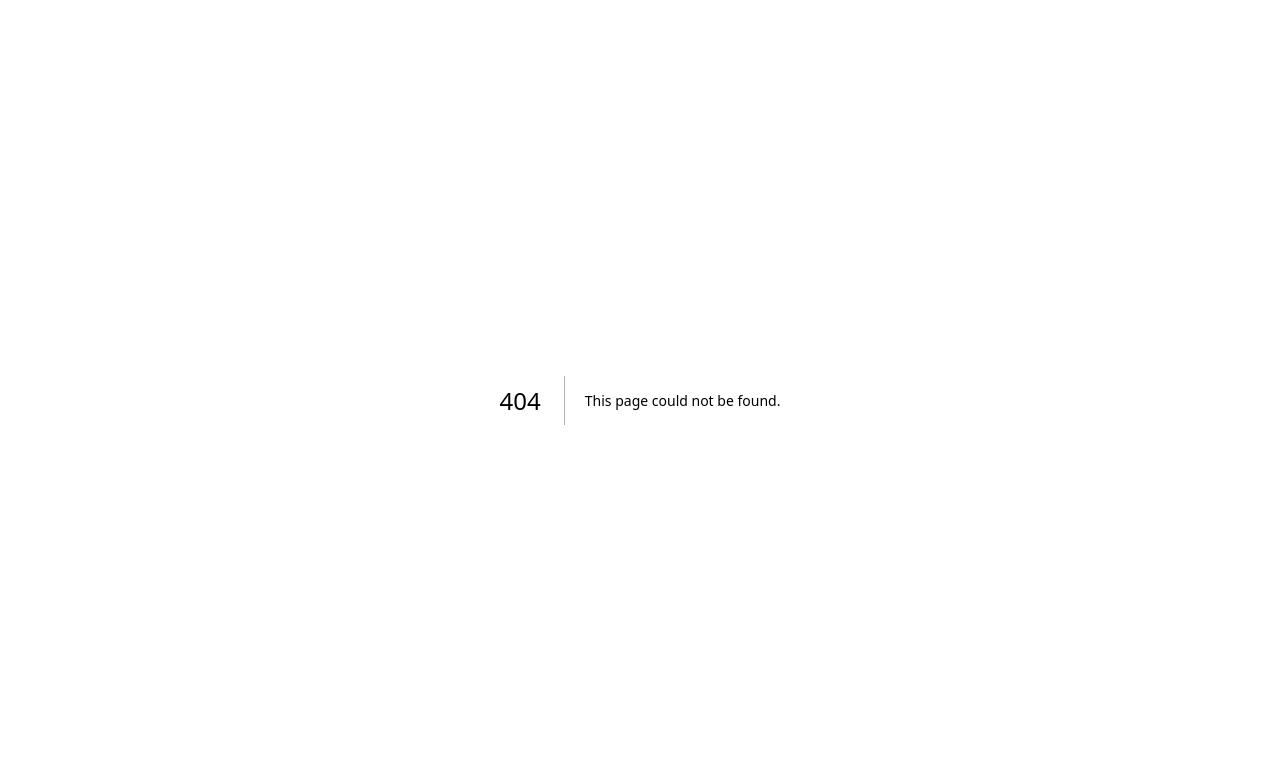
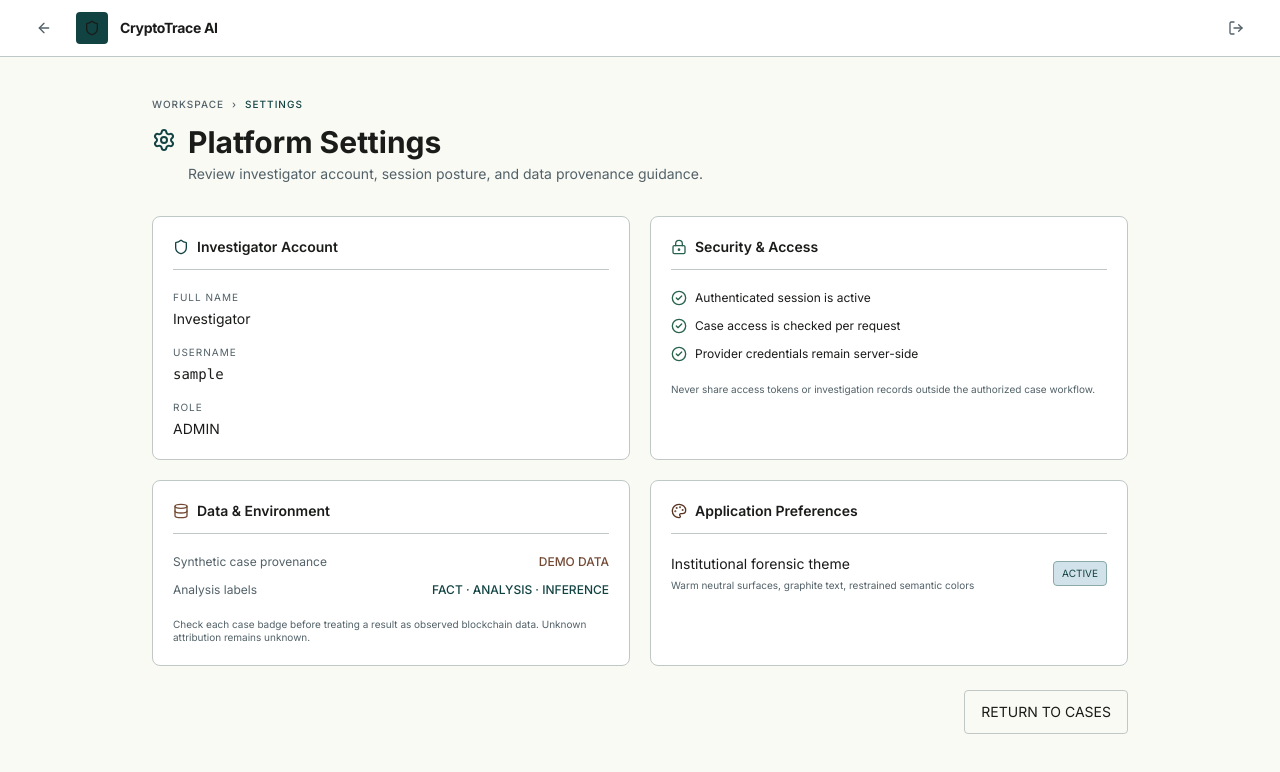
Before and after one commit to arorahemant/CryptoTrace-AI, a Next.js app in the folder frontend/: page /settings in a window 1280 px wide. Before the commit this address had no page. Shown: the top 772 px of the page. Built offline with nearby package versions, Linux system fonts and the light colour scheme; no server answers; sample sign-in values are in the browser's storage.

Commit message:
feat: add investigator settings surface

```diff
--- a/frontend/app/dashboard/page.tsx
+++ b/frontend/app/dashboard/page.tsx
@@ -5,7 +5,7 @@ import { useRouter } from 'next/navigation';
 import api from '@/lib/api';
 import {
   Search, Plus, Shield, Clock, CheckCircle,
-  ChevronRight, Loader2, LogOut
+  ChevronRight, Loader2, LogOut, Settings as SettingsIcon
 } from 'lucide-react';
 
 const statusColors: Record<string, string> = {
@@ -91,6 +91,9 @@ export default function DashboardPage() {
         </div>
         <div className="flex items-center gap-4">
           <span className="hidden sm:inline text-sm text-slate-400">{user?.full_name || 'Investigator'}</span>
+          <button onClick={() => router.push('/settings')} aria-label="Open settings" className="min-h-10 min-w-10 p-1.5 rounded hover:bg-[#1e293b] transition-colors text-slate-400 hover:text-white">
+            <SettingsIcon className="w-4 h-4" />
+          </button>
           <button onClick={handleLogout} aria-label="Sign out" className="min-h-10 min-w-10 p-1.5 rounded hover:bg-[#1e293b] transition-colors text-slate-400 hover:text-white">
             <LogOut className="w-4 h-4" />
           </button>
--- /dev/null
+++ b/frontend/app/settings/page.tsx
@@ -0,0 +1,180 @@
+'use client';
+
+import { useEffect, useState } from 'react';
+import { useRouter } from 'next/navigation';
+import {
+  ArrowLeft,
+  CheckCircle2,
+  Database,
+  LockKeyhole,
+  LogOut,
+  Palette,
+  Settings as SettingsIcon,
+  Shield,
+} from 'lucide-react';
+import api from '@/lib/api';
+
+interface UserProfile {
+  full_name?: string;
+  username?: string;
+  role?: string;
+}
+
+export default function SettingsPage() {
+  const router = useRouter();
+  const [user] = useState<UserProfile | null>(() => {
+    if (typeof window === 'undefined') return null;
+    const stored = localStorage.getItem('cryptotrace_user');
+    if (!stored) return null;
+    try {
+      return JSON.parse(stored) as UserProfile;
+    } catch {
+      return null;
+    }
+  });
+
+  useEffect(() => {
+    if (!api.getToken()) {
+      router.replace('/');
+      return;
+    }
+
+  }, [router]);
+
+  const handleLogout = () => {
+    api.clearToken();
+    localStorage.removeItem('cryptotrace_user');
+    router.push('/');
+  };
+
+  return (
+    <main className="min-h-screen bg-[#0a0e17]">
+      <header className="min-h-14 border-b border-[#1e293b] bg-[#111827] flex items-center justify-between gap-3 px-4 sm:px-6 py-2 sticky top-0 z-50">
+        <div className="flex items-center gap-3 min-w-0">
+          <button
+            type="button"
+            onClick={() => router.push('/dashboard')}
+            aria-label="Back to case dashboard"
+            className="min-h-10 min-w-10 flex items-center justify-center rounded text-slate-400 hover:bg-[#1e293b] hover:text-white"
+          >
+            <ArrowLeft className="w-4 h-4" />
+          </button>
+          <div className="w-8 h-8 rounded bg-[#124343] flex items-center justify-center">
+            <Shield className="w-4 h-4 text-white" />
+          </div>
+          <span className="font-bold text-white text-sm tracking-tight truncate">CryptoTrace AI</span>
+        </div>
+        <button
+          type="button"
+          onClick={handleLogout}
+          aria-label="Sign out"
+          className="min-h-10 min-w-10 flex items-center justify-center rounded text-slate-400 hover:bg-[#1e293b] hover:text-white"
+        >
+          <LogOut className="w-4 h-4" />
+        </button>
+      </header>
+
+      <div className="max-w-5xl mx-auto px-4 sm:px-6 py-8 sm:py-10">
+        <div className="mb-8">
+          <div className="flex items-center gap-2 text-[10px] uppercase tracking-widest text-slate-500 font-medium mb-3">
+            <span>Workspace</span>
+            <span>›</span>
+            <span className="text-blue-400">Settings</span>
+          </div>
+          <div className="flex items-start gap-3">
+            <SettingsIcon className="w-6 h-6 text-blue-400 mt-1" />
+            <div>
+              <h1 className="text-2xl sm:text-3xl font-bold text-white">Platform Settings</h1>
+              <p className="text-slate-400 text-sm mt-1">Review investigator account, session posture, and data provenance guidance.</p>
+            </div>
+          </div>
+        </div>
+
+        <div className="grid grid-cols-1 lg:grid-cols-2 gap-5">
+          <section className="bg-[#111827] border border-[#1e293b] rounded-xl p-5">
+            <div className="flex items-center gap-2 border-b border-[#1e293b] pb-3 mb-5">
+              <Shield className="w-4 h-4 text-blue-400" />
+              <h2 className="text-sm font-semibold text-white">Investigator Account</h2>
+            </div>
+            <dl className="space-y-4">
+              <div>
+                <dt className="text-[10px] uppercase tracking-widest text-slate-500">Full name</dt>
+                <dd className="text-sm text-white mt-1">{user?.full_name || 'Investigator'}</dd>
+              </div>
+              <div>
+                <dt className="text-[10px] uppercase tracking-widest text-slate-500">Username</dt>
+                <dd className="text-sm text-white font-mono mt-1">{user?.username || '—'}</dd>
+              </div>
+              <div>
+                <dt className="text-[10px] uppercase tracking-widest text-slate-500">Role</dt>
+                <dd className="text-sm text-white mt-1">{(user?.role || 'investigator').toUpperCase()}</dd>
+              </div>
+            </dl>
+          </section>
+
+          <section className="bg-[#111827] border border-[#1e293b] rounded-xl p-5">
+            <div className="flex items-center gap-2 border-b border-[#1e293b] pb-3 mb-5">
+              <LockKeyhole className="w-4 h-4 text-green-400" />
+              <h2 className="text-sm font-semibold text-white">Security &amp; Access</h2>
+            </div>
+            <div className="space-y-3">
+              {[
+                'Authenticated session is active',
+                'Case access is checked per request',
+                'Provider credentials remain server-side',
+              ].map((item) => (
+                <div key={item} className="flex items-start gap-2 text-xs text-slate-300">
+                  <CheckCircle2 className="w-4 h-4 text-green-400 shrink-0" />
+                  <span>{item}</span>
+                </div>
+              ))}
+            </div>
+            <p className="text-[10px] text-slate-500 mt-5">Never share access tokens or investigation records outside the authorized case workflow.</p>
+          </section>
+
+          <section className="bg-[#111827] border border-[#1e293b] rounded-xl p-5">
+            <div className="flex items-center gap-2 border-b border-[#1e293b] pb-3 mb-5">
+              <Database className="w-4 h-4 text-amber-400" />
+              <h2 className="text-sm font-semibold text-white">Data &amp; Environment</h2>
+            </div>
+            <div className="space-y-3 text-xs">
+              <div className="flex items-center justify-between gap-3">
+                <span className="text-slate-400">Synthetic case provenance</span>
+                <span className="text-amber-400 font-medium">DEMO DATA</span>
+              </div>
+              <div className="flex items-center justify-between gap-3">
+                <span className="text-slate-400">Analysis labels</span>
+                <span className="text-blue-400 font-medium">FACT · ANALYSIS · INFERENCE</span>
+              </div>
+              <p className="text-[10px] text-slate-500 pt-2">Check each case badge before treating a result as observed blockchain data. Unknown attribution remains unknown.</p>
+            </div>
+          </section>
+
+          <section className="bg-[#111827] border border-[#1e293b] rounded-xl p-5">
+            <div className="flex items-center gap-2 border-b border-[#1e293b] pb-3 mb-5">
+              <Palette className="w-4 h-4 text-purple-400" />
+              <h2 className="text-sm font-semibold text-white">Application Preferences</h2>
+            </div>
+            <div className="flex items-center justify-between gap-3">
+              <div>
+                <div className="text-sm text-white">Institutional forensic theme</div>
+                <div className="text-[10px] text-slate-500 mt-1">Warm neutral surfaces, graphite text, restrained semantic colors</div>
+              </div>
+              <span className="text-[10px] px-2 py-1 rounded border border-blue-500/20 bg-blue-500/10 text-blue-400">ACTIVE</span>
+            </div>
+          </section>
+        </div>
+
+        <div className="mt-6 flex justify-end">
+          <button
+            type="button"
+            onClick={() => router.push('/dashboard')}
+            className="min-h-11 rounded border border-[#2a3548] px-4 text-sm text-slate-300 hover:bg-[#1e293b] hover:text-white"
+          >
+            RETURN TO CASES
+          </button>
+        </div>
+      </div>
+    </main>
+  );
+}
```
Also changed, not shown: 2 other files (tests, documents, lock files or other folders).
